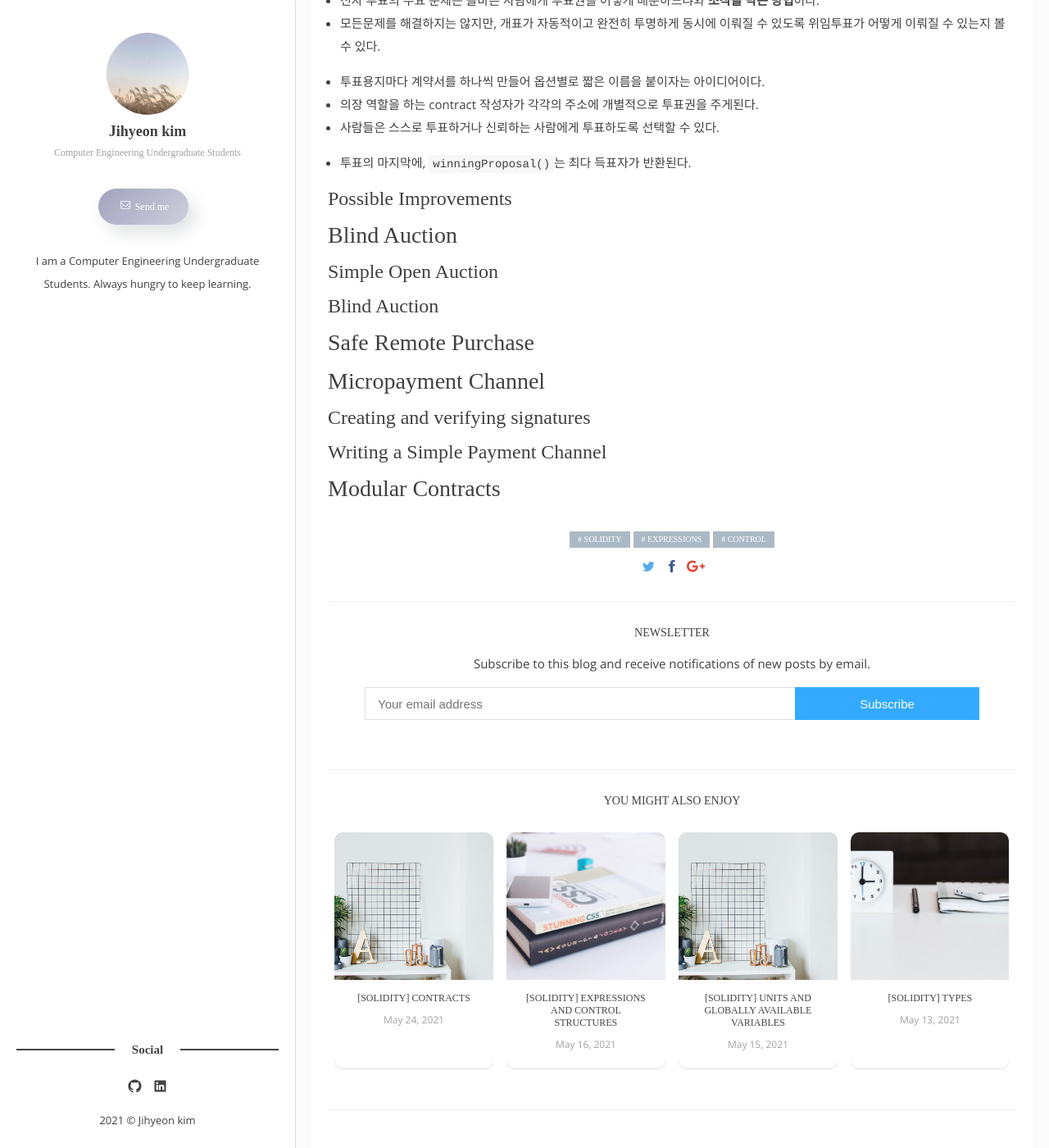
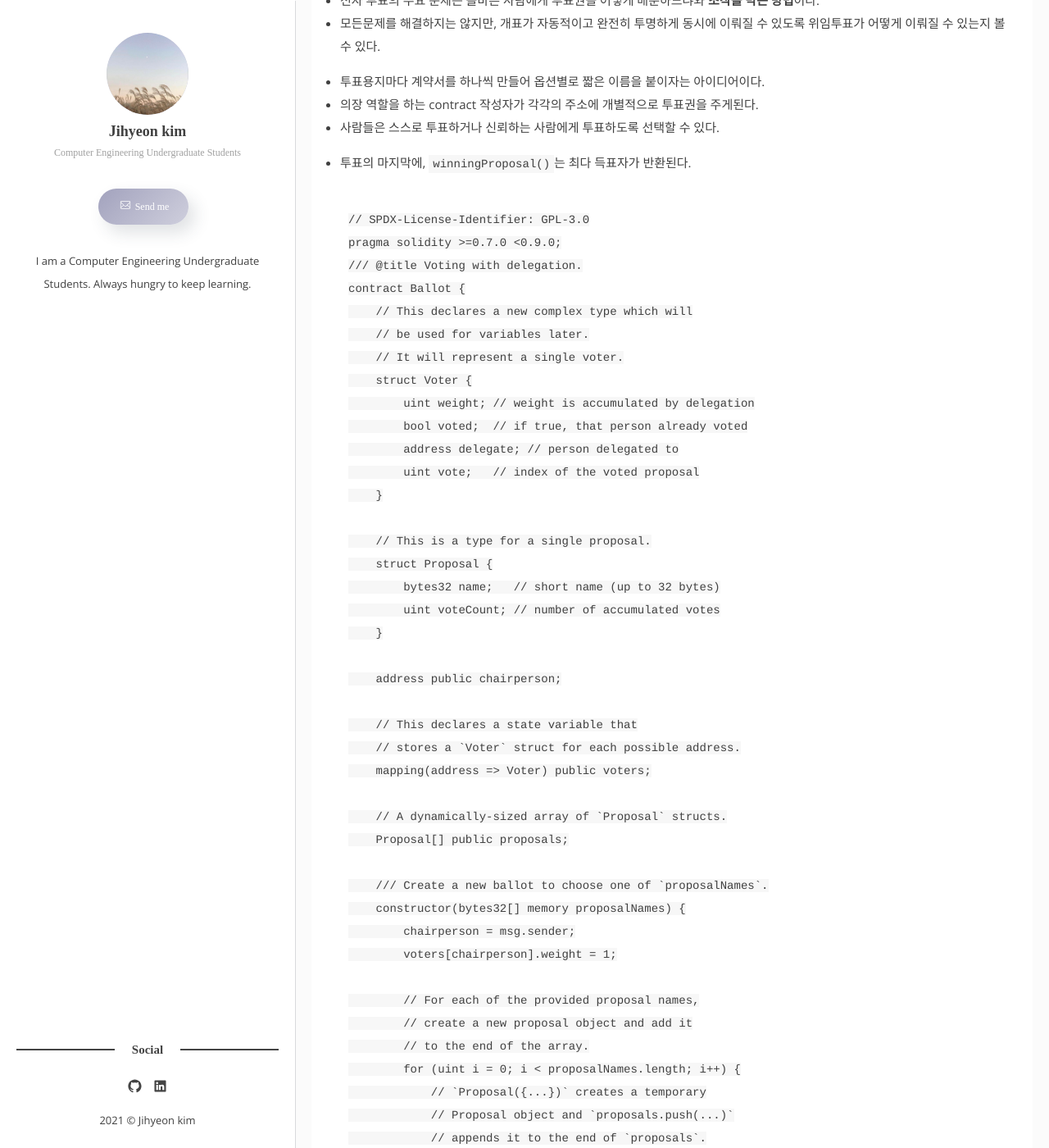
Before and after one commit to kimjihyeon99/kimjihyeon99.github.io, a Jekyll site: the page built from _posts/2021-06-01-[Solidity] Solidity by Example.markdown, in a window 1280 px wide and 1400 px high, scrolled down 813 px. Shown: the whole window at 82% size. Built offline with Jekyll 4.4.1, drawn with Linux system fonts in a browser that asks for light colours; some web fonts are replaced; comment, search, counter and statistics services are not loaded; some of the changed text lies outside the part shown.

Commit message:
Update 2021-06-01-[Solidity] Solidity by Example.markdown

`````diff
--- a/_posts/2021-06-01-[Solidity] Solidity by Example.markdown
+++ b/_posts/2021-06-01-[Solidity] Solidity by Example.markdown
@@ -23,11 +23,170 @@ categories: solidity
 
 - 투표의 마지막에, `winningProposal()`는 최다 득표자가 반환된다.
 
+````Solidity
+// SPDX-License-Identifier: GPL-3.0
+pragma solidity >=0.7.0 <0.9.0;
+/// @title Voting with delegation.
+contract Ballot {
+    // This declares a new complex type which will
+    // be used for variables later.
+    // It will represent a single voter.
+    struct Voter {
+        uint weight; // weight is accumulated by delegation
+        bool voted;  // if true, that person already voted
+        address delegate; // person delegated to
+        uint vote;   // index of the voted proposal
+    }
 
+    // This is a type for a single proposal.
+    struct Proposal {
+        bytes32 name;   // short name (up to 32 bytes)
+        uint voteCount; // number of accumulated votes
+    }
+
+    address public chairperson;
+
+    // This declares a state variable that
+    // stores a `Voter` struct for each possible address.
+    mapping(address => Voter) public voters;
+
+    // A dynamically-sized array of `Proposal` structs.
+    Proposal[] public proposals;
+
+    /// Create a new ballot to choose one of `proposalNames`.
+    constructor(bytes32[] memory proposalNames) {
+        chairperson = msg.sender;
+        voters[chairperson].weight = 1;
+
+        // For each of the provided proposal names,
+        // create a new proposal object and add it
+        // to the end of the array.
+        for (uint i = 0; i < proposalNames.length; i++) {
+            // `Proposal({...})` creates a temporary
+            // Proposal object and `proposals.push(...)`
+            // appends it to the end of `proposals`.
+            proposals.push(Proposal({
+                name: proposalNames[i],
+                voteCount: 0
+            }));
+        }
+    }
+
+    // Give `voter` the right to vote on this ballot.
+    // May only be called by `chairperson`.
+    function giveRightToVote(address voter) public {
+        // If the first argument of `require` evaluates
+        // to `false`, execution terminates and all
+        // changes to the state and to Ether balances
+        // are reverted.
+        // This used to consume all gas in old EVM versions, but
+        // not anymore.
+        // It is often a good idea to use `require` to check if
+        // functions are called correctly.
+        // As a second argument, you can also provide an
+        // explanation about what went wrong.
+        require(
+            msg.sender == chairperson,
+            "Only chairperson can give right to vote."
+        );
+        require(
+            !voters[voter].voted,
+            "The voter already voted."
+        );
+        require(voters[voter].weight == 0);
+        voters[voter].weight = 1;
+    }
+
+    /// Delegate your vote to the voter `to`.
+    function delegate(address to) public {
+        // assigns reference
+        Voter storage sender = voters[msg.sender];
+        require(!sender.voted, "You already voted.");
+
+        require(to != msg.sender, "Self-delegation is disallowed.");
+
+        // Forward the delegation as long as
+        // `to` also delegated.
+        // In general, such loops are very dangerous,
+        // because if they run too long, they might
+        // need more gas than is available in a block.
+        // In this case, the delegation will not be executed,
+        // but in other situations, such loops might
+        // cause a contract to get "stuck" completely.
+        while (voters[to].delegate != address(0)) {
+            to = voters[to].delegate;
+
+            // We found a loop in the delegation, not allowed.
+            require(to != msg.sender, "Found loop in delegation.");
+        }
+
+        // Since `sender` is a reference, this
+        // modifies `voters[msg.sender].voted`
+        sender.voted = true;
+        sender.delegate = to;
+        Voter storage delegate_ = voters[to];
+        if (delegate_.voted) {
+            // If the delegate already voted,
+            // directly add to the number of votes
+            proposals[delegate_.vote].voteCount += sender.weight;
+        } else {
+            // If the delegate did not vote yet,
+            // add to her weight.
+            delegate_.weight += sender.weight;
+        }
+    }
+
+    /// Give your vote (including votes delegated to you)
+    /// to proposal `proposals[proposal].name`.
+    function vote(uint proposal) public {
+        Voter storage sender = voters[msg.sender];
+        require(sender.weight != 0, "Has no right to vote");
+        require(!sender.voted, "Already voted.");
+        sender.voted = true;
+        sender.vote = proposal;
+
+        // If `proposal` is out of the range of the array,
+        // this will throw automatically and revert all
+        // changes.
+        proposals[proposal].voteCount += sender.weight;
+    }
+
+    /// @dev Computes the winning proposal taking all
+    /// previous votes into account.
+    function winningProposal() public view
+            returns (uint winningProposal_)
+    {
+        uint winningVoteCount = 0;
+        for (uint p = 0; p < proposals.length; p++) {
+            if (proposals[p].voteCount > winningVoteCount) {
+                winningVoteCount = proposals[p].voteCount;
+                winningProposal_ = p;
+            }
+        }
+    }
+
+    // Calls winningProposal() function to get the index
+    // of the winner contained in the proposals array and then
+    // returns the name of the winner
+    function winnerName() public view
+            returns (bytes32 winnerName_)
+    {
+        winnerName_ = proposals[winningProposal()].name;
+    }
+}
+````
 
 ### Possible Improvements
 
 ## Blind Auction
+
+일반적인 생각은 입찰기간 동안 누구나 입찰을 보낼 수 있다는 것이다.
+
+입찰에는 입찰자들을 입찰에 묶기 위해 돈을 보내는 것이 이미 포함되어있다.
+
+만약 최고 입찰각가 인상되면, 이전의 최고 낙찰자는 그들의 돈을 돌려받는다.
+
+입찰기간이 종료된 후 수익자가 돈을 받으려면 수동으로 계약을 호출해야 하므로 계약이 스스로 활성화 될 수 없다.
 
 ### Simple Open Auction
 
`````
